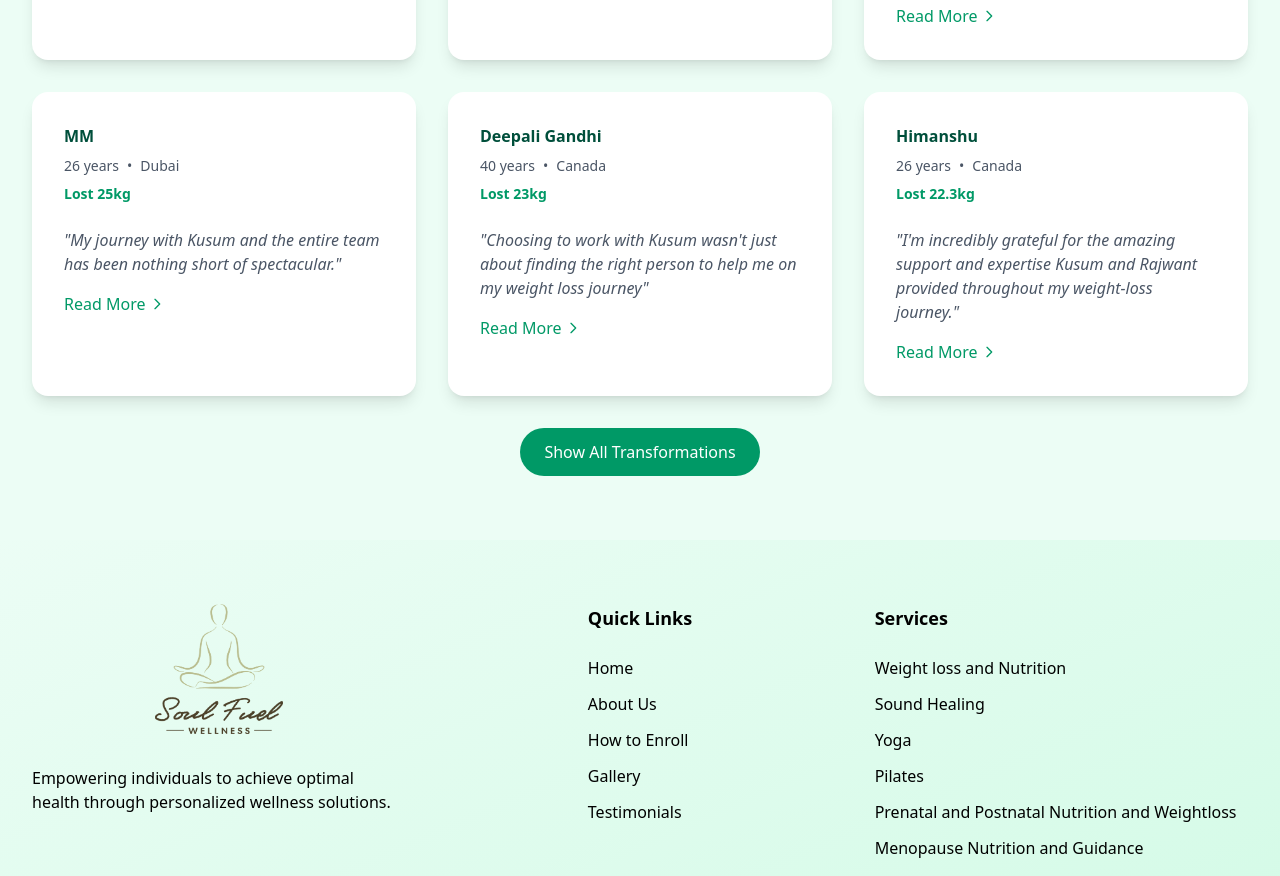
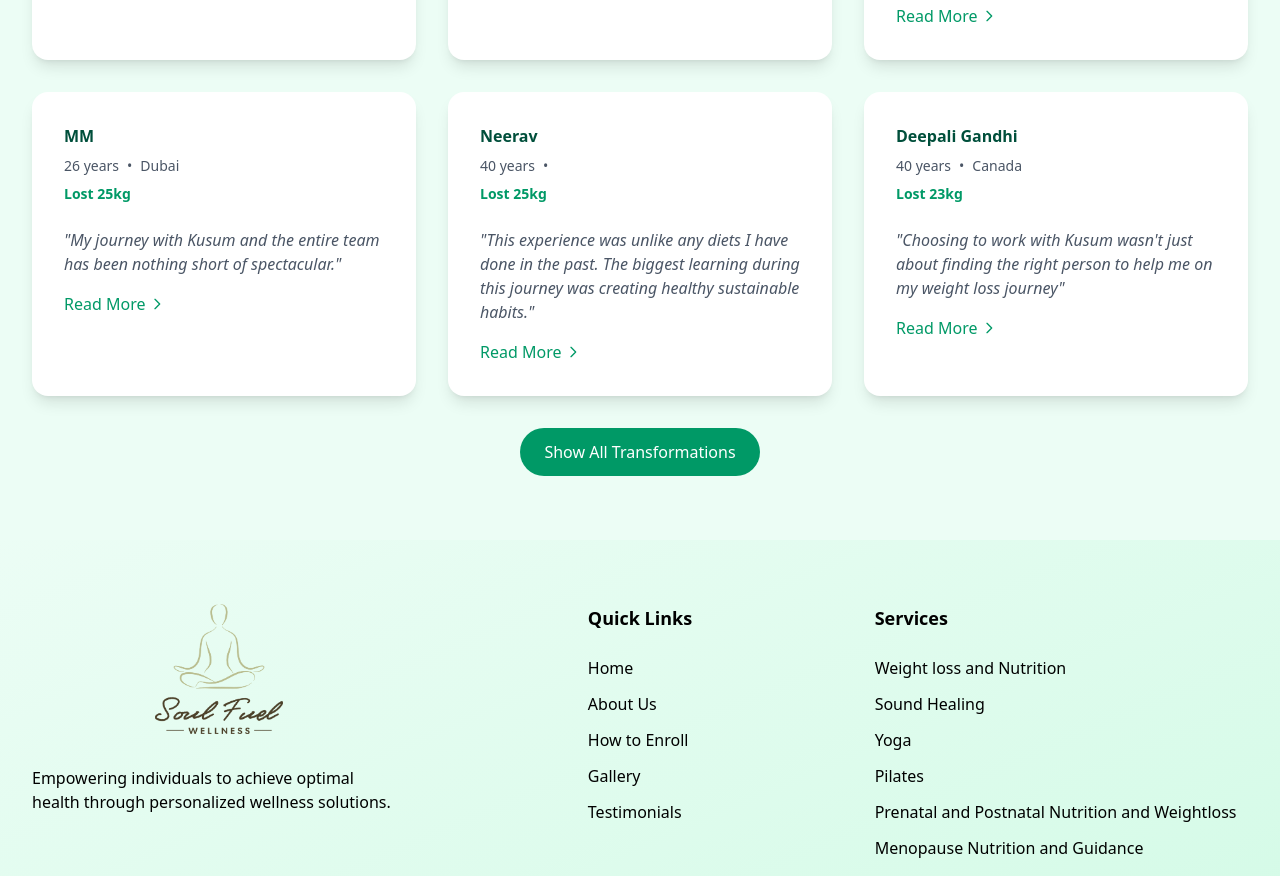
Before and after one commit to AmanMishra0987/nutri, a React (Vite) app: page / in a window 1280 px wide. Shown: the part 4013-4889 px from the top of the page. Built offline with nearby package versions, Linux system fonts and the light colour scheme.

Commit message:
addd neerav

```diff
--- a/src/pages/Home.jsx
+++ b/src/pages/Home.jsx
@@ -1,7 +1,5 @@
 import React, { useState, useEffect } from "react";
 import { Routes, Route, Link } from "react-router-dom";
-
-import { IMAGES } from "../constants/images";
 import { SOCIAL_MEDIA } from "../constants/socialMedia";
 import Header from "../components/Header";
 import Footer from "../components/Footer";
@@ -227,6 +225,15 @@ const TRANSFORMATIONS = [
     weightLost: "25kg",
     shortSummary: "Lost 25kg with structured yearly planning",
     shortDescription: "My journey with Kusum and the entire team has been nothing short of spectacular."
+  },
+  {
+    id: "25",
+    name: "Neerav",
+    age: 40,
+    location: null,
+    weightLost: "25kg",
+    shortSummary: "Lost 25kg with sustainable habits for life",
+    shortDescription: "This experience was unlike any diets I have done in the past. The biggest learning during this journey was creating healthy sustainable habits."
   }
 ];
 
--- a/src/pages/TestimonialsPage.jsx
+++ b/src/pages/TestimonialsPage.jsx
@@ -220,6 +220,15 @@ const TRANSFORMATIONS = [
     weightLost: "25kg",
     shortSummary: "Lost 25kg with structured yearly planning",
     shortDescription: "My journey with Kusum and the entire team has been nothing short of spectacular."
+  },
+  {
+    id: "25",
+    name: "Neerav",
+    age: 40,
+    location: null,
+    weightLost: "25kg",
+    shortSummary: "Lost 25kg with sustainable habits for life",
+    shortDescription: "This experience was unlike any diets I have done in the past. The biggest learning during this journey was creating healthy sustainable habits."
   }
 ];
 
--- a/src/pages/TransformationDetails.jsx
+++ b/src/pages/TransformationDetails.jsx
@@ -382,6 +382,25 @@ const TRANSFORMATIONS = [
         weightLost: "25 kg",
         duration: "6 months",
 
+    },
+    {
+        id: "25",
+        name: "Neerav",
+        age: 40,
+        location: null,
+        startingWeight: "113 kg",
+        currentWeight: "88 kg",
+        shortSummary: "Lost 25kg with sustainable habits for life",
+        fullDescription: "Neerav discovered the importance of creating healthy, sustainable habits that last a lifetime, maintaining results even after a year.",
+        detailedStory: "This experience was unlike any diets I have done in the past. The biggest learning during this journey was creating healthy sustainable habits. The importance of this cannot be stated more as the journey continues for life. I can assure that even a year after I have been able to maintain the reduced weight on my own.",
+        weightLost: "25 kg",
+        duration: "Ongoing",
+
+        beforeAfterImages: {
+            before: "/neeravbefore.jpeg",
+            after: "/neeravafter.jpeg"
+        },
+
     }
 
 ];
```
Also changed, not shown: public/neeravafter.jpeg (added), public/neeravbefore.jpeg (added).
